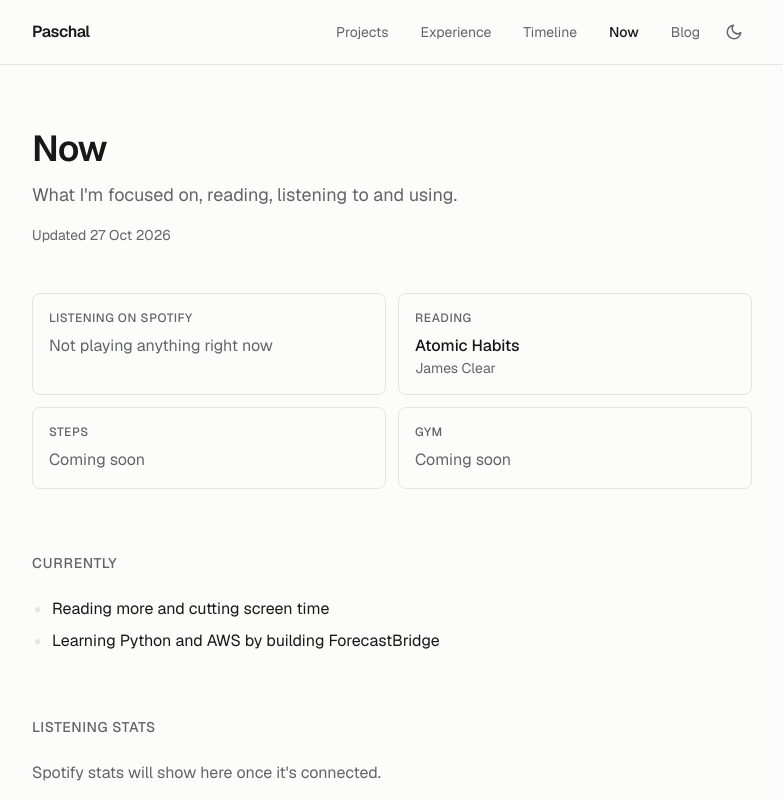
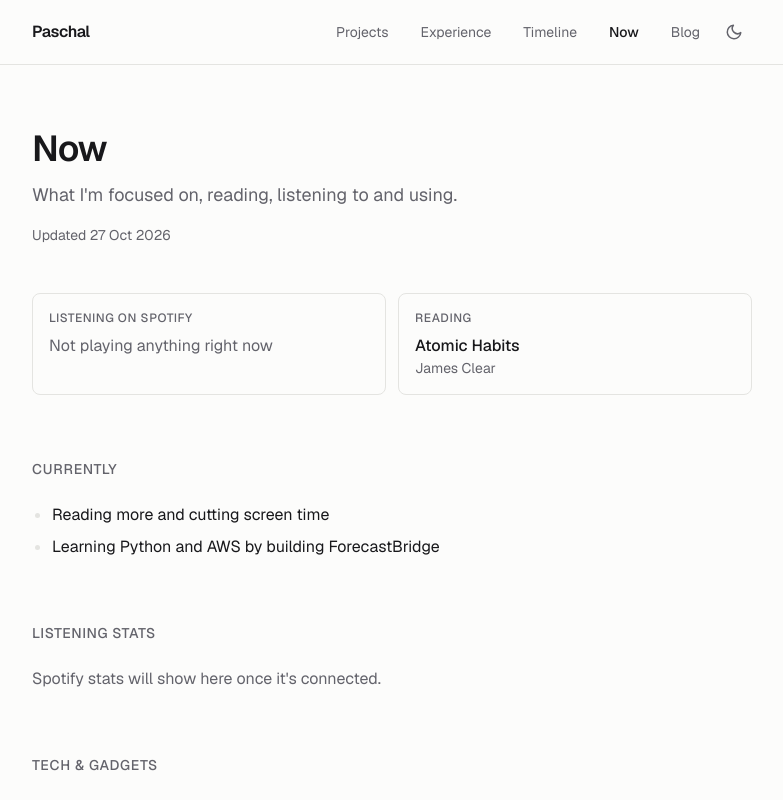
Before and after one commit to PaschalKen/Portfolio, a Next.js app: page /now in a window 1280 px wide. Shown: the top 800 px of the page, without its empty margins (248-1031 px from the left). Built offline with nearby package versions, Linux system fonts and the light colour scheme.

Commit message:
feat: update "Now" page to conditionally display steps and gym tiles based on data availability

```diff
--- a/src/app/now/page.tsx
+++ b/src/app/now/page.tsx
@@ -51,22 +51,19 @@ export default function Page() {
           <p className="font-medium">{now.reading.title}</p>
           <p className="text-sm text-muted">{now.reading.author}</p>
         </Tile>
-        <Tile label="Steps" footnote={now.steps.asOf ? `Daily average, as of ${formatDay(now.steps.asOf)}` : undefined}>
-          {now.steps.dailyAverage !== null ? (
+        {/* Tiles without data stay hidden until a value (or a live source) exists. */}
+        {now.steps.dailyAverage !== null && (
+          <Tile label="Steps" footnote={now.steps.asOf ? `Daily average, as of ${formatDay(now.steps.asOf)}` : undefined}>
             <p className="text-2xl font-semibold tabular-nums">{now.steps.dailyAverage.toLocaleString("en-GB")}</p>
-          ) : (
-            <p className="text-muted">Coming soon</p>
-          )}
-        </Tile>
-        <Tile label="Gym" footnote={now.gym.asOf ? `As of ${formatDay(now.gym.asOf)}` : undefined}>
-          {now.gym.sessionsThisWeek !== null ? (
+          </Tile>
+        )}
+        {now.gym.sessionsThisWeek !== null && (
+          <Tile label="Gym" footnote={now.gym.asOf ? `As of ${formatDay(now.gym.asOf)}` : undefined}>
             <p className="text-2xl font-semibold tabular-nums">
               {now.gym.sessionsThisWeek}× <span className="text-base font-normal text-muted">this week</span>
             </p>
-          ) : (
-            <p className="text-muted">Coming soon</p>
-          )}
-        </Tile>
+          </Tile>
+        )}
       </div>
 
       <Section title="Currently">
```
